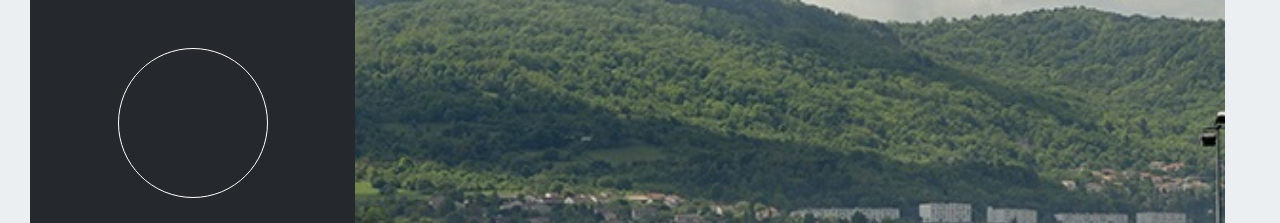
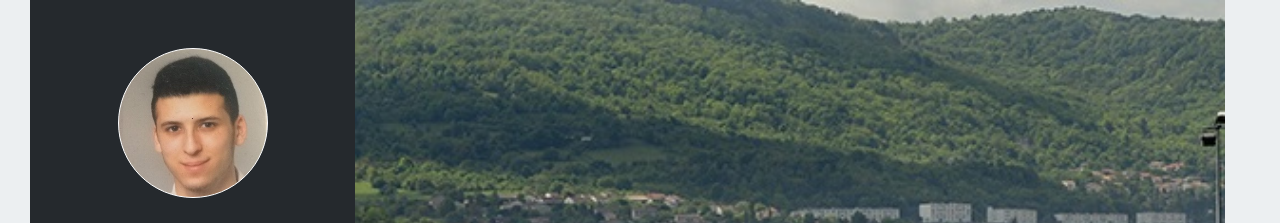
Before and after one commit to YannisMahiou/YannisMahiou.github.io, a website: page NewWS/index.html in a window 1280 px wide. Shown: the top 223 px of the page. Drawn offline with nearby package versions, Linux system fonts and the light colour scheme; files whose address does not match are found by name; a web font is replaced by a local one.

Commit message:
photos & works

```diff
--- a/NewWS/index.html
+++ b/NewWS/index.html
@@ -65,7 +65,7 @@
 		<a href="#" class="js-colorlib-nav-toggle colorlib-nav-toggle" data-toggle="collapse" data-target="#navbar" aria-expanded="false" aria-controls="navbar"><i></i></a>
 		<aside id="colorlib-aside" role="complementary" class="border js-fullheight">
 			<div class="text-center">
-				<div style="border: 1px solid white; background-image: url(images/yannis.jpeg);" class="author-img"></div>
+				<div style="border: 1px solid white; background-image: url(images/yannis.jpg);" class="author-img"></div>
 				<h1 id="colorlib-logo" style="color: white">Yannis MAHIOU</h1>
 				<span style="color: white;" class="position">I.T Engineer student in Clermont-Ferrand</span>
 			</div>
```
